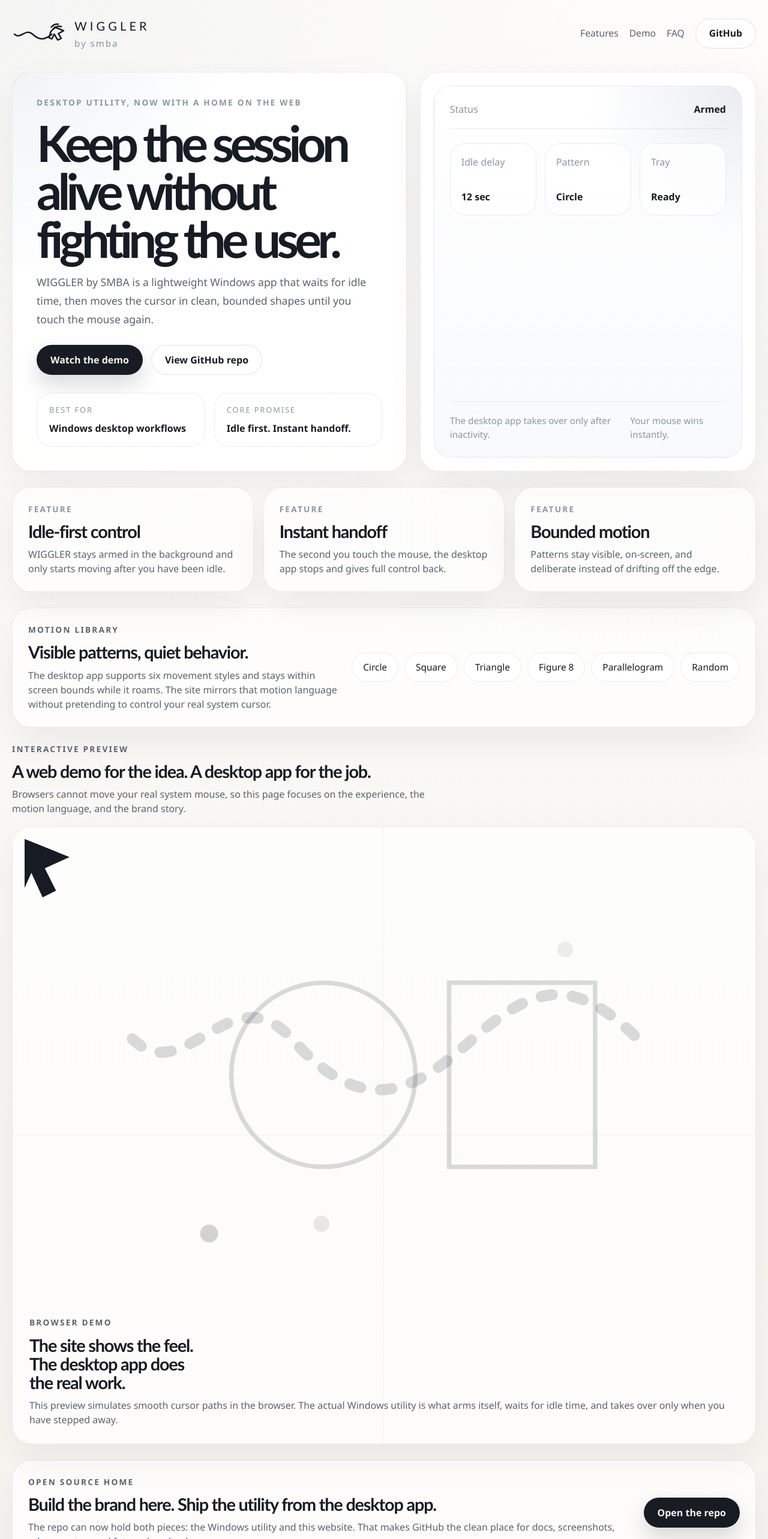
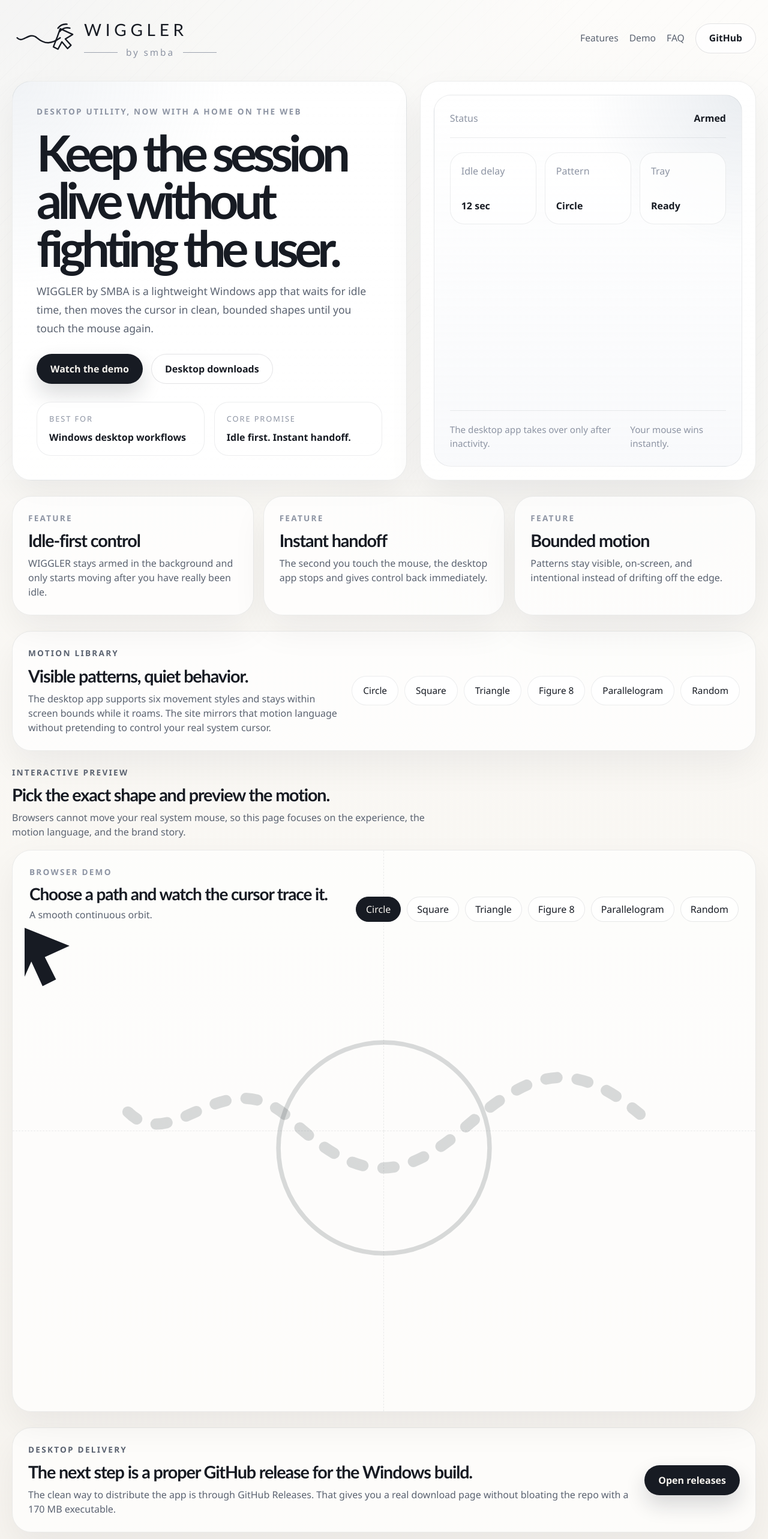
Before and after one commit to smba11/Wiggler, a React (Vite) app in the folder website/: page / in a window 1280 px wide. Shown: the top 2566 px of the page at 60% size. Built offline with nearby package versions, Linux system fonts and the light colour scheme.

Commit message:
Refine website logo and add selectable motion demo

```diff
--- a/website/index.html
+++ b/website/index.html
@@ -4,7 +4,11 @@
     <meta charset="UTF-8" />
     <link rel="icon" type="image/svg+xml" href="/favicon.svg" />
     <meta name="viewport" content="width=device-width, initial-scale=1.0" />
-    <title>website</title>
+    <meta
+      name="description"
+      content="WIGGLER by SMBA is a Windows utility that waits for idle time and moves the cursor in bounded patterns until you take over."
+    />
+    <title>WIGGLER by SMBA</title>
   </head>
   <body>
     <div id="root"></div>
--- a/website/src/App.css
+++ b/website/src/App.css
@@ -15,12 +15,17 @@
 .brand-lockup {
   display: flex;
   align-items: center;
+}
+
+.brand-stack {
+  display: flex;
+  align-items: center;
   gap: 16px;
 }
 
 .brand-mark {
-  width: 88px;
-  height: 56px;
+  width: 104px;
+  height: 64px;
 }
 
 .brand-mark svg {
@@ -40,17 +45,35 @@
   margin: 0;
 }
 
+.wordmark-wrap {
+  display: flex;
+  flex-direction: column;
+  align-items: flex-start;
+}
+
 .wordmark {
   font-family: var(--font-display);
-  font-size: 1.25rem;
-  letter-spacing: 0.32rem;
+  font-size: 1.75rem;
+  letter-spacing: 0.42rem;
   color: var(--ink);
 }
 
+.submark-row {
+  display: flex;
+  align-items: center;
+  gap: 14px;
+  margin-top: 0.38rem;
+}
+
+.submark-row span {
+  width: 56px;
+  height: 1px;
+  background: rgba(141, 148, 163, 0.85);
+}
+
 .submark {
-  margin-top: 0.2rem;
-  font-size: 0.95rem;
-  letter-spacing: 0.12rem;
+  font-size: 0.96rem;
+  letter-spacing: 0.18rem;
   text-transform: lowercase;
   color: var(--muted);
 }
@@ -144,10 +167,10 @@
 .hero-body,
 .patterns-copy p,
 .section-heading p,
-.demo-copy p,
 .cta-card p,
 .faq-item p,
-.feature-card p:last-child {
+.feature-card p:last-child,
+.demo-toolbar p:last-child {
   color: var(--muted-strong);
 }
 
@@ -328,6 +351,56 @@
   overflow: hidden;
 }
 
+.demo-toolbar {
+  position: relative;
+  z-index: 1;
+  display: grid;
+  grid-template-columns: 1fr auto;
+  gap: 18px;
+  align-items: end;
+  padding: 6px 8px 10px;
+}
+
+.demo-toolbar h3 {
+  margin: 10px 0 8px;
+  font-size: 1.75rem;
+  line-height: 1.08;
+  letter-spacing: -0.04em;
+}
+
+.demo-pills {
+  display: flex;
+  flex-wrap: wrap;
+  justify-content: flex-end;
+  gap: 10px;
+}
+
+.demo-pill {
+  min-height: 42px;
+  padding: 0 16px;
+  border-radius: 999px;
+  border: 1px solid rgba(24, 31, 41, 0.1);
+  background: rgba(255, 255, 255, 0.72);
+  color: var(--ink);
+  font: inherit;
+  cursor: pointer;
+  transition:
+    transform 180ms ease,
+    background-color 180ms ease,
+    border-color 180ms ease,
+    color 180ms ease;
+}
+
+.demo-pill:hover {
+  transform: translateY(-1px);
+}
+
+.demo-pill.is-active {
+  background: var(--ink);
+  border-color: var(--ink);
+  color: var(--canvas);
+}
+
 .demo-grid {
   position: absolute;
   inset: 0;
@@ -386,28 +459,8 @@
   opacity: 0.65;
 }
 
-.demo-dot {
-  fill: rgba(24, 31, 41, 0.22);
-  animation: pulse 2.6s ease-in-out infinite;
-}
-
-.demo-dot-b {
-  animation-delay: 0.5s;
-}
-
-.demo-dot-c {
-  animation-delay: 1s;
-}
-
-.demo-copy {
-  position: relative;
-  z-index: 1;
-  margin-top: 10px;
-  padding: 0 8px 8px;
-}
-
-.demo-copy h3 {
-  max-width: 18ch;
+.random-outline {
+  stroke-dasharray: 8 10;
 }
 
 .cta-card {
@@ -439,7 +492,8 @@
   .topbar,
   .hero,
   .patterns-section,
-  .cta-card {
+  .cta-card,
+  .demo-toolbar {
     grid-template-columns: 1fr;
   }
 
@@ -460,6 +514,10 @@
   }
 
   .pattern-pills {
+    justify-content: flex-start;
+  }
+
+  .demo-pills {
     justify-content: flex-start;
   }
 }
--- a/website/src/App.jsx
+++ b/website/src/App.jsx
@@ -1,19 +1,81 @@
+import { useState } from 'react'
 import './App.css'
 
 const patterns = ['Circle', 'Square', 'Triangle', 'Figure 8', 'Parallelogram', 'Random']
 
+const patternConfig = {
+  Circle: {
+    outline: <circle className="path-stroke" cx="320" cy="196" r="94" />,
+    motionPath: 'M 226 196 a 94 94 0 1 1 188 0 a 94 94 0 1 1 -188 0',
+    duration: '7.5s',
+    label: 'A smooth continuous orbit.',
+  },
+  Square: {
+    outline: <path className="path-stroke" d="M 218 104 L 422 104 L 422 308 L 218 308 Z" />,
+    motionPath: 'M 218 104 L 422 104 L 422 308 L 218 308 Z',
+    duration: '8.5s',
+    label: 'Straight edges with clean turns.',
+  },
+  Triangle: {
+    outline: <path className="path-stroke" d="M 320 92 L 454 310 L 186 310 Z" />,
+    motionPath: 'M 320 92 L 454 310 L 186 310 Z',
+    duration: '7.8s',
+    label: 'Three-sided travel with visible peaks.',
+  },
+  'Figure 8': {
+    outline: (
+      <path
+        className="path-stroke"
+        d="M 198 194
+           C 198 116, 308 118, 320 194
+           C 332 270, 442 272, 442 194
+           C 442 116, 332 118, 320 194
+           C 308 270, 198 272, 198 194 Z"
+      />
+    ),
+    motionPath:
+      'M 198 194 C 198 116, 308 118, 320 194 C 332 270, 442 272, 442 194 C 442 116, 332 118, 320 194 C 308 270, 198 272, 198 194 Z',
+    duration: '9.2s',
+    label: 'A looping crossover that feels more playful.',
+  },
+  Parallelogram: {
+    outline: <path className="path-stroke" d="M 234 108 L 448 108 L 394 302 L 180 302 Z" />,
+    motionPath: 'M 234 108 L 448 108 L 394 302 L 180 302 Z',
+    duration: '8.1s',
+    label: 'Offset geometry with a cleaner diagonal stance.',
+  },
+  Random: {
+    outline: (
+      <path
+        className="path-stroke random-outline"
+        d="M 132 286
+           L 222 142
+           L 338 250
+           L 470 118
+           L 528 272
+           L 384 322
+           L 254 194
+           L 164 302"
+      />
+    ),
+    motionPath: 'M 132 286 L 222 142 L 338 250 L 470 118 L 528 272 L 384 322 L 254 194 L 164 302',
+    duration: '8.8s',
+    label: 'Roaming points that still stay bounded.',
+  },
+}
+
 const features = [
   {
     title: 'Idle-first control',
-    body: 'WIGGLER stays armed in the background and only starts moving after you have been idle.',
+    body: 'WIGGLER stays armed in the background and only starts moving after you have really been idle.',
   },
   {
     title: 'Instant handoff',
-    body: 'The second you touch the mouse, the desktop app stops and gives full control back.',
+    body: 'The second you touch the mouse, the desktop app stops and gives control back immediately.',
   },
   {
     title: 'Bounded motion',
-    body: 'Patterns stay visible, on-screen, and deliberate instead of drifting off the edge.',
+    body: 'Patterns stay visible, on-screen, and intentional instead of drifting off the edge.',
   },
 ]
 
@@ -21,21 +83,24 @@
   {
     question: 'Can the website move my real mouse?',
     answer:
-      'No. Browsers cannot control your system mouse. The website is for the brand, product story, and a visual demo. The desktop app is the real utility.',
+      'No. Browsers cannot control your system mouse. The website is for the brand, product story, and a live visual demo. The desktop app is the real utility.',
   },
   {
     question: 'What patterns does WIGGLER support?',
     answer:
-      'Circle, Square, Triangle, Figure 8, Parallelogram, and Random are all supported in the desktop app.',
+      'Circle, Square, Triangle, Figure 8, Parallelogram, and Random are all supported in the desktop app and mirrored in the website demo.',
   },
   {
-    question: 'Does it keep running in the tray?',
+    question: 'What is the best way to distribute the app?',
     answer:
-      'Yes. The desktop app can launch in the tray, minimize to the tray, and keep running while the main window is hidden.',
+      'GitHub Releases is the cleanest place for the Windows build. It keeps the executable out of normal repo history and gives you a proper download page.',
   },
 ]
 
 function PatternDemo() {
+  const [selectedPattern, setSelectedPattern] = useState('Circle')
+  const activePattern = patternConfig[selectedPattern]
+
   return (
     <div className="demo-card">
       <div className="demo-grid" aria-hidden="true">
@@ -45,39 +110,48 @@
         <span />
       </div>
 
+      <div className="demo-toolbar">
+        <div>
+          <p className="eyebrow">Browser demo</p>
+          <h3>Choose a path and watch the cursor trace it.</h3>
+          <p>{activePattern.label}</p>
+        </div>
+
+        <div className="demo-pills" role="tablist" aria-label="Choose a cursor pattern">
+          {patterns.map((pattern) => (
+            <button
+              key={pattern}
+              type="button"
+              className={`demo-pill ${pattern === selectedPattern ? 'is-active' : ''}`}
+              onClick={() => setSelectedPattern(pattern)}
+            >
+              {pattern}
+            </button>
+          ))}
+        </div>
+      </div>
+
       <svg
+        key={selectedPattern}
         className="demo-svg"
         viewBox="0 0 640 420"
         role="img"
-        aria-label="Animated preview of cursor motion patterns inside the browser"
+        aria-label={`Animated preview of the ${selectedPattern} cursor pattern`}
       >
         <defs>
-          <path
-            id="circle-path"
-            d="M 184 210
-               a 82 82 0 1 1 164 0
-               a 82 82 0 1 1 -164 0"
-          />
-          <path
-            id="square-path"
-            d="M 378 128 L 508 128 L 508 292 L 378 292 Z"
-          />
+          <path id="selected-path" d={activePattern.motionPath} />
           <path
             id="trail-path"
-            d="M 96 178
-               C 142 224, 184 118, 238 178
-               S 334 236, 390 186
-               S 482 114, 546 178"
+            d="M 92 164 C 132 204, 178 116, 236 170 S 332 230, 392 178 S 488 116, 548 166"
           />
         </defs>
 
-        <path className="demo-trail" d="M 96 178 C 142 224, 184 118, 238 178 S 334 236, 390 186 S 482 114, 546 178" />
+        <path className="demo-trail" d="M 92 164 C 132 204, 178 116, 236 170 S 332 230, 392 178 S 488 116, 548 166" />
+        {activePattern.outline}
 
-        <g className="orbit orbit-circle">
-          <circle className="path-stroke" cx="266" cy="210" r="82" />
         <g className="cursor-group">
-            <animateMotion dur="8s" repeatCount="indefinite" rotate="auto">
-              <mpath href="#circle-path" />
+          <animateMotion dur={activePattern.duration} repeatCount="indefinite" rotate="auto">
+            <mpath href="#selected-path" />
           </animateMotion>
           <path
             className="cursor-shape"
@@ -86,36 +160,7 @@
           <path className="cursor-ring" d="M 8 -20 Q 18 -34 34 -34" />
           <path className="cursor-ring delay" d="M 18 -8 Q 32 -24 48 -24" />
         </g>
-        </g>
-
-        <g className="orbit orbit-square">
-          <path className="path-stroke" d="M 378 128 L 508 128 L 508 292 L 378 292 Z" />
-          <g className="cursor-group secondary">
-            <animateMotion dur="10s" repeatCount="indefinite" rotate="auto">
-              <mpath href="#square-path" />
-            </animateMotion>
-            <path
-              className="cursor-shape"
-              d="M0 0 L30 12 L14 20 L22 36 L13 40 L6 24 L0 38 L-7 34 L0 14 Z"
-            />
-          </g>
-        </g>
-
-        <g className="orbit orbit-random">
-          <circle className="demo-dot demo-dot-a" cx="144" cy="308" r="7" />
-          <circle className="demo-dot demo-dot-b" cx="256" cy="332" r="7" />
-          <circle className="demo-dot demo-dot-c" cx="480" cy="98" r="7" />
-        </g>
       </svg>
-
-      <div className="demo-copy">
-        <p className="eyebrow">Browser demo</p>
-        <h3>The site shows the feel. The desktop app does the real work.</h3>
-        <p>
-          This preview simulates smooth cursor paths in the browser. The actual Windows utility is
-          what arms itself, waits for idle time, and takes over only when you have stepped away.
-        </p>
-      </div>
     </div>
   )
 }
@@ -125,17 +170,23 @@
     <div className="site-shell">
       <header className="topbar">
         <div className="brand-lockup" aria-label="WIGGLER by SMBA">
+          <div className="brand-stack">
             <div className="brand-mark" aria-hidden="true">
-            <svg viewBox="0 0 180 80">
-              <path d="M 8 42 C 28 62, 46 20, 70 42 S 112 62, 136 42" />
-              <path d="M 134 18 Q 144 6 158 8" />
-              <path d="M 142 24 Q 154 12 168 16" />
-              <path d="M 146 18 L 176 30 L 158 40 L 168 56 L 156 62 L 144 42 L 136 58 L 126 54 L 132 34 Z" />
+              <svg viewBox="0 0 220 108">
+                <path d="M 18 52 C 38 74, 60 28, 88 52 S 140 74, 170 52" />
+                <path d="M 162 18 Q 174 2 194 4" />
+                <path d="M 168 30 Q 184 12 204 18" />
+                <path d="M 170 20 L 214 40 L 188 56 L 208 78 L 196 90 L 176 66 L 162 92 L 146 84 L 160 48 Z" />
               </svg>
             </div>
-          <div>
+            <div className="wordmark-wrap">
               <p className="wordmark">WIGGLER</p>
+              <div className="submark-row">
+                <span />
                 <p className="submark">by smba</p>
+                <span />
+              </div>
+            </div>
           </div>
         </div>
 
@@ -165,11 +216,11 @@
               </a>
               <a
                 className="button ghost"
-                href="https://github.com/smba11/Wiggler"
+                href="https://github.com/smba11/Wiggler/releases"
                 target="_blank"
                 rel="noreferrer"
               >
-                View GitHub repo
+                Desktop downloads
               </a>
             </div>
 
@@ -244,7 +295,7 @@
         <section className="demo-section" id="demo">
           <div className="section-heading">
             <p className="eyebrow">Interactive preview</p>
-            <h2>A web demo for the idea. A desktop app for the job.</h2>
+            <h2>Pick the exact shape and preview the motion.</h2>
             <p>
               Browsers cannot move your real system mouse, so this page focuses on the experience,
               the motion language, and the brand story.
@@ -256,20 +307,20 @@
         <section className="cta-section">
           <div className="cta-card">
             <div>
-              <p className="eyebrow">Open source home</p>
-              <h2>Build the brand here. Ship the utility from the desktop app.</h2>
+              <p className="eyebrow">Desktop delivery</p>
+              <h2>The next step is a proper GitHub release for the Windows build.</h2>
               <p>
-                The repo can now hold both pieces: the Windows utility and this website. That makes
-                GitHub the clean place for docs, screenshots, release notes, and future downloads.
+                The clean way to distribute the app is through GitHub Releases. That gives you a real
+                download page without bloating the repo with a 170 MB executable.
               </p>
             </div>
             <a
               className="button primary"
-              href="https://github.com/smba11/Wiggler"
+              href="https://github.com/smba11/Wiggler/releases"
               target="_blank"
               rel="noreferrer"
             >
-              Open the repo
+              Open releases
             </a>
           </div>
         </section>
```
Lines whose indentation alone changed are shown as unchanged.
